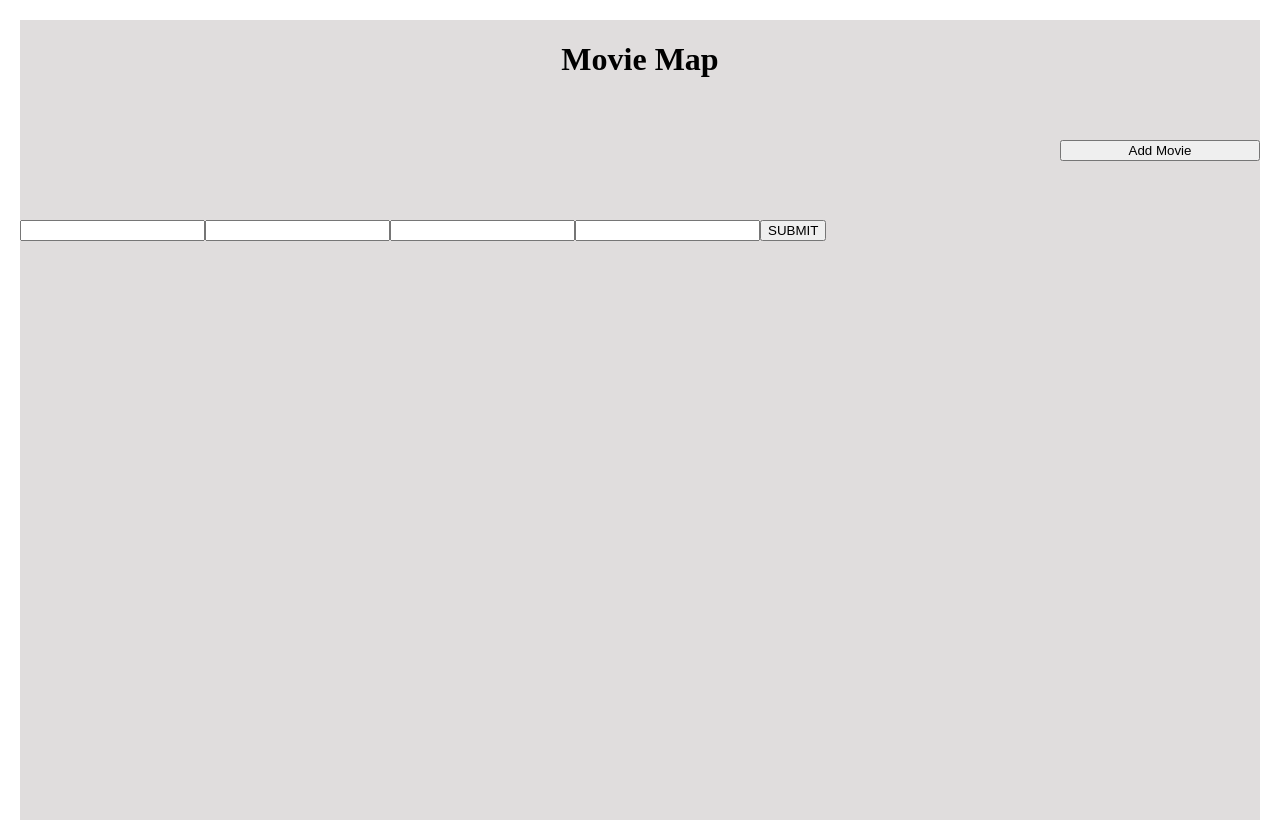
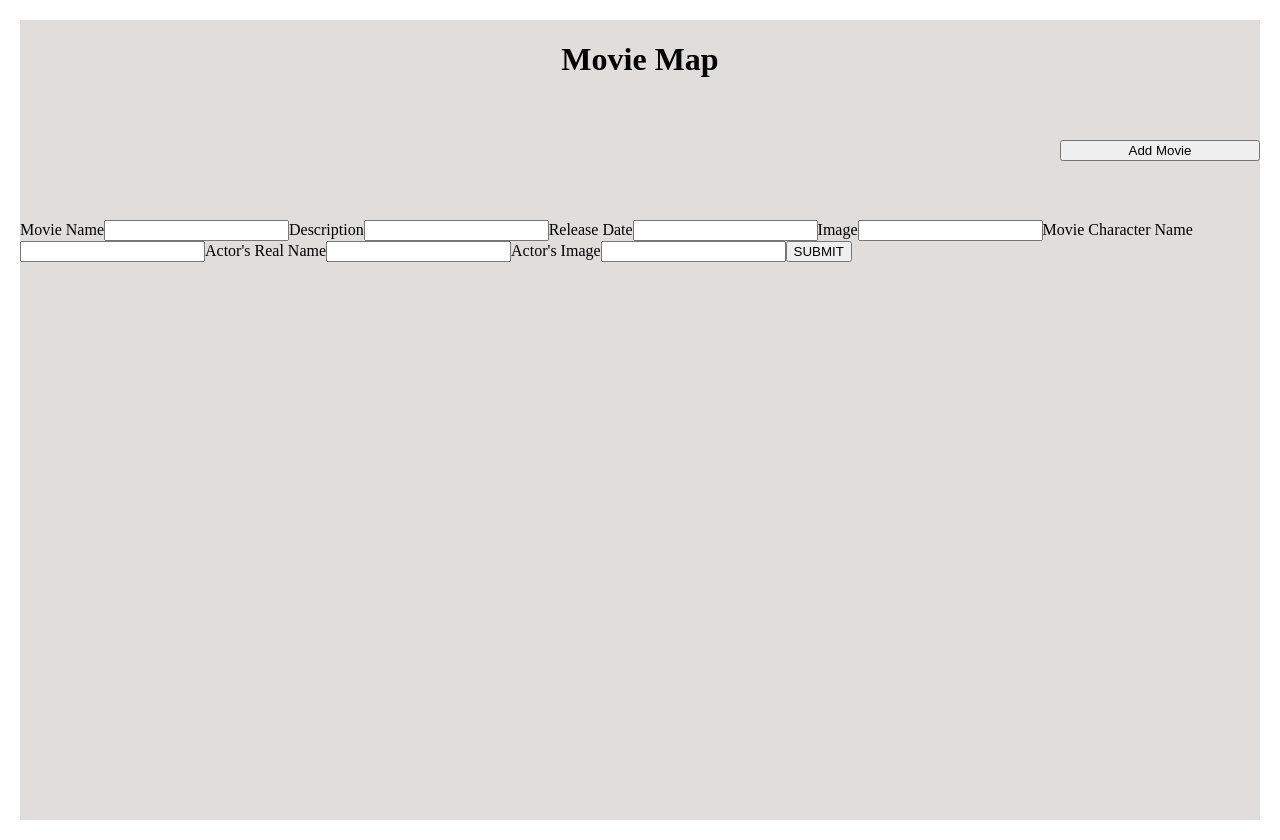
Before and after one commit to SiddeshThorat/MovieMap, a React (Create React App) app: page /addmovie/questionSet1 in a window 1280 px wide. Built offline with nearby package versions, Linux system fonts and the light colour scheme.

Commit message:
Added fields in form and intial dataset

```diff
--- a/src/components/FirstQuestionSet/FirstQuestionSet.component.jsx
+++ b/src/components/FirstQuestionSet/FirstQuestionSet.component.jsx
@@ -8,19 +8,28 @@ const FirstQuestionSet = ({history}) => {
             'image': 'www.xyz.com',
             'title': 'Checking',
             'description': "Trial",
-            'releaseDate': '27 May 2021'
+            'releaseDate': '27 May 2021',
+            'movieCharacterName': "XYZ",
+            'actorRealName': 'Vidya Balan',
+            'actorImage': 'xyz.com',
         }
     const [title,setTitle] = useState('');
     const [image,setImage] = useState('');
     const [description,setDescription] = useState('');
     const [releaseDate,setReleaseDate] = useState('');
+    const [movieCharacterName , setMovieCharacterName] = useState('');
+    const [actorRealName, setActorRealName] = useState('');
+    const [actorImage, setActorImage] = useState('')
 
     let movie2 = {
             'image': image,
             'title': title,
             'description': description,
             'releaseDate': releaseDate,
-         }
+            'movieCharacterName': movieCharacterName,
+            'actorRealName': actorRealName,
+            'actorImage': actorImage,
+        }
 
     const onTitleChange = (event) => {
         event.preventDefault();
@@ -38,6 +47,18 @@ const FirstQuestionSet = ({history}) => {
         event.preventDefault();
         setReleaseDate(event.target.value)
     }
+    const onMovieCharacterNameChange = (event) => {
+        event.preventDefault();
+        setMovieCharacterName(event.target.value)
+    }
+    const onActorRealNameChange = (event) => {
+        event.preventDefault();
+        setActorRealName(event.target.value)
+    }
+    const onActorImageChange = (event) => {
+        event.preventDefault();
+        setActorImage(event.target.value)
+    }
     return(
         <MovieContext.Consumer>
         {
@@ -45,18 +66,38 @@ const FirstQuestionSet = ({history}) => {
                 return(
                     <>
                     <form>
+                        <label>Movie Name</label>
                         <input
                         type="text"
                         name="title"
                         value={title}
                         onChange={(event) => onTitleChange(event)} />
+
+                        <label>Description</label>
                         <input type="text" name="description" value={description}
                          onChange={(event) => onDescriptionChange(event)}/>
+
+                        <label>Release Date</label>
                         <input type="text" name="releaseData" value={releaseDate}
                          onChange={(event) => onReleaseDateChange(event)}/>
+
+                        <label>Image</label>
                         <input type="text" name="image" value={image}
                          onChange={(event) => onImageChange(event)}/>
-                            <button onClick={(event) =>{
+
+                        <label>Movie Character Name</label>
+                        <input type="text" name="image" value={movieCharacterName}
+                         onChange={(event) => onMovieCharacterNameChange(event)}/>
+
+                        <label>Actor's Real Name</label>
+                        <input type="text" name="image" value={actorRealName}
+                         onChange={(event) => onActorRealNameChange(event)}/>
+
+                         <label>Actor's Image</label>
+                        <input type="text" name="image" value={actorImage}
+                         onChange={(event) => onActorImageChange(event)}/>
+
+                        <button onClick={(event) =>{
                                 event.preventDefault();
                                 updateMovieData(movie2)
                                 history.push('/')
--- a/src/components/Movie/Movie.component.jsx
+++ b/src/components/Movie/Movie.component.jsx
@@ -6,7 +6,6 @@ const Movie = () => {
     const { movieData } = useContext(MovieContext);
     return(
         <div className="movieTableContainer">
-            <button >Check</button>
             <table className="movieTable">
                 <tbody>
                     <tr className="headerRow">
```
Also changed, not shown: src/Context/Data.js.
